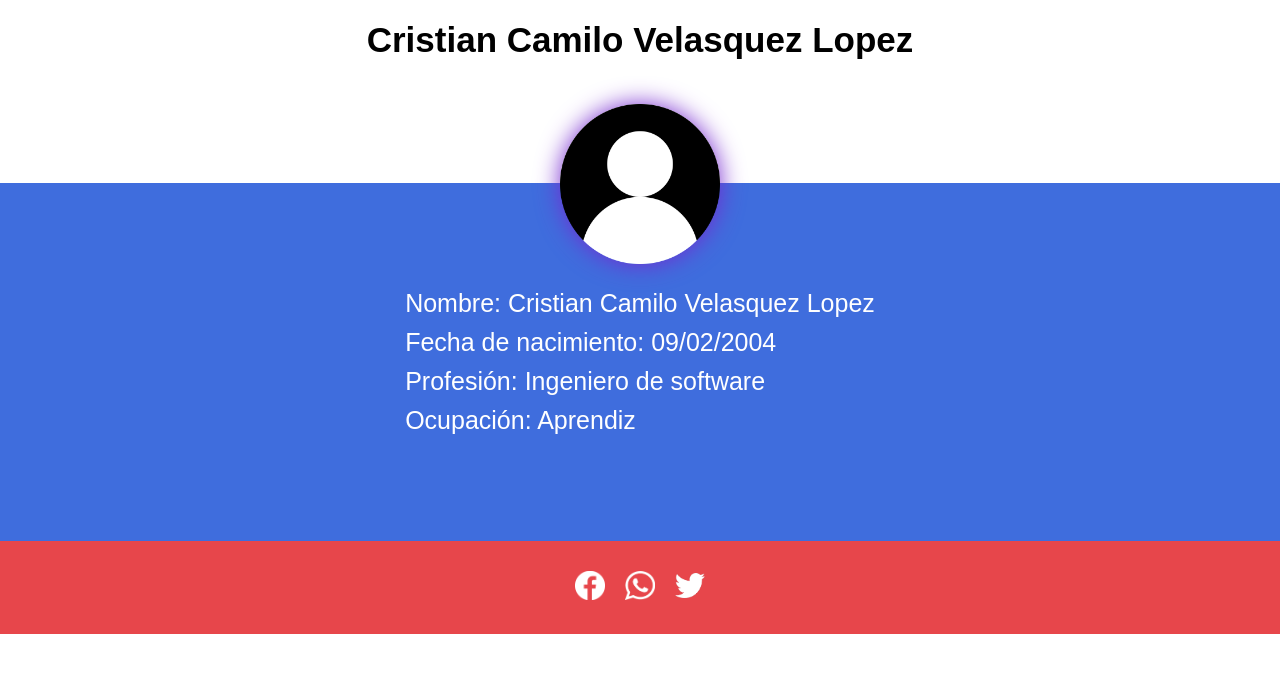
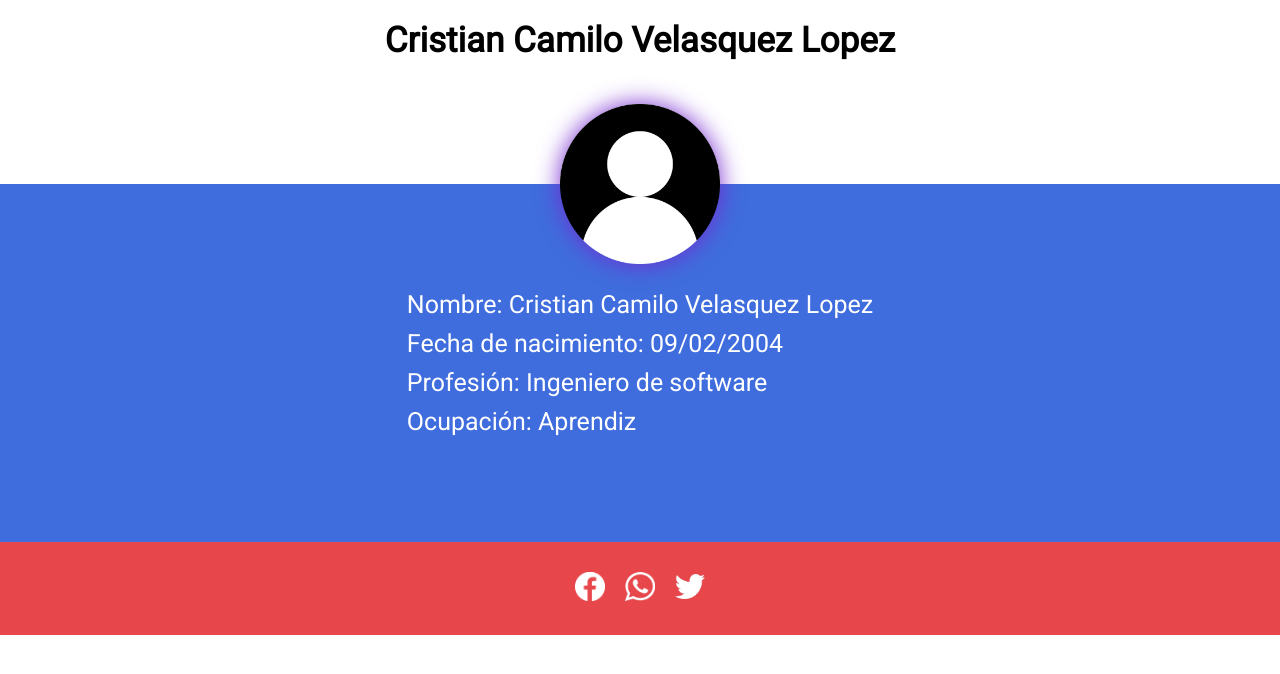
Before and after one commit to Camilo3312/Mobile-design, a plain HTML site: page index.html in a window 1280 px wide. Drawn offline with Linux system fonts and the light colour scheme.

Commit message:
Update styles.css

```diff
--- a/styles.css
+++ b/styles.css
@@ -1,7 +1,9 @@
+@import url('https://fonts.googleapis.com/css2?family=Roboto&display=swap');
+
 * {
     margin: 0;
     padding: 0;
-    font-family: sans-serif;
+    font-family: 'Roboto', sans-serif;
 }
 
 /* Hader */
```
